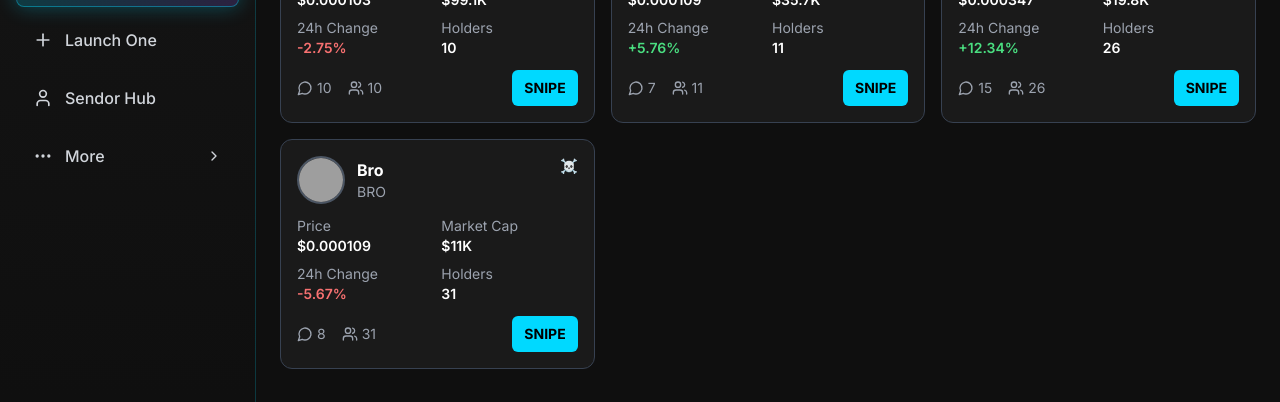
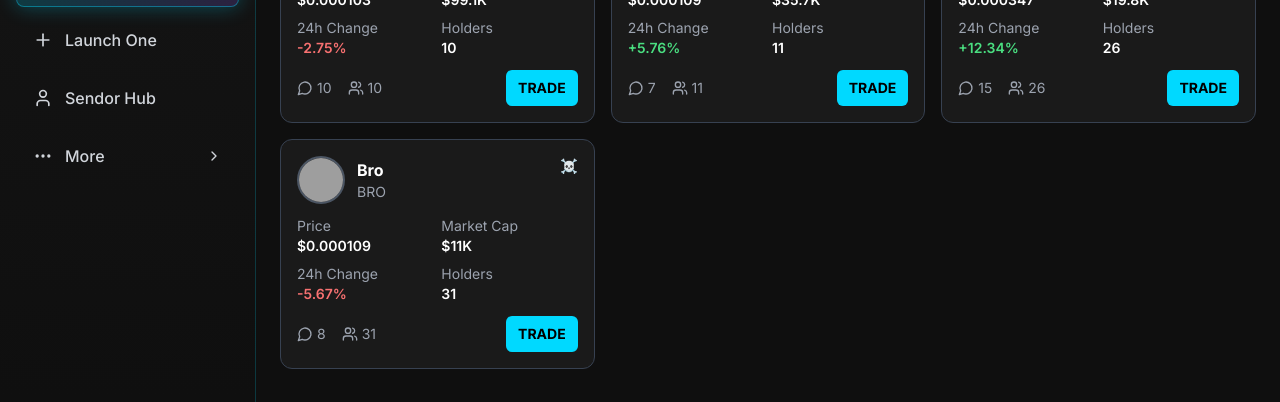
Before and after one commit to realbencoder/sendit-launchpad, a React (Vite) app: page / in a window 1280 px wide. Shown: the part 267-669 px from the top of the page. Built offline with nearby package versions, Linux system fonts and the light colour scheme; grey boxes are pictures that could not be loaded.

Commit message:
Refactor: Remove "snipe" from button
The "SNIPE" button text was changed to something else.

```diff
--- a/src/components/TokenList.tsx
+++ b/src/components/TokenList.tsx
@@ -171,7 +171,7 @@ const TokenList = ({ onSelectToken }: TokenListProps) => {
                 size="sm"
                 className="bg-abstract hover:bg-abstract-dark text-black font-bold"
               >
-                SNIPE
+                TRADE
               </Button>
             </div>
           </div>
```
